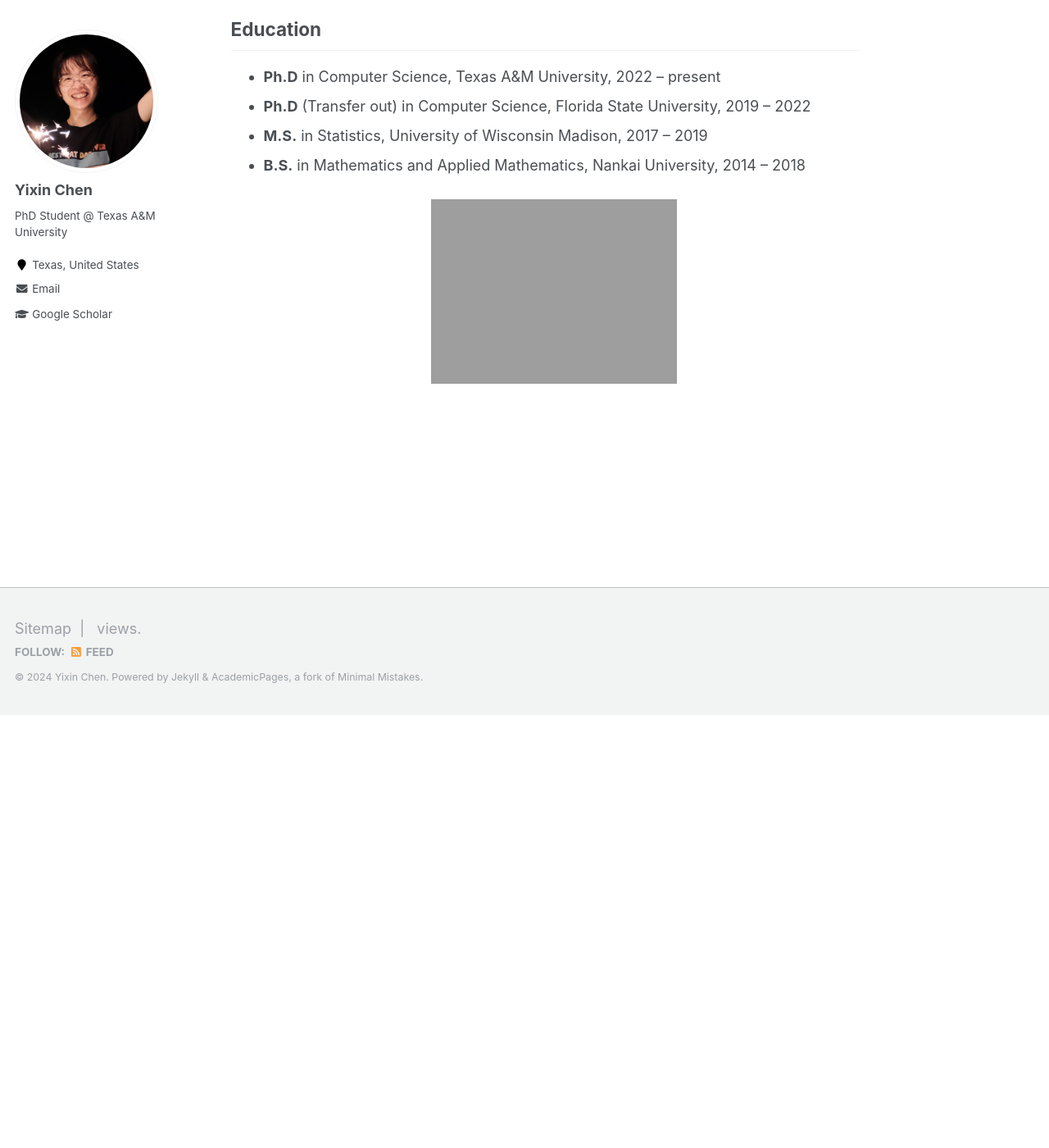
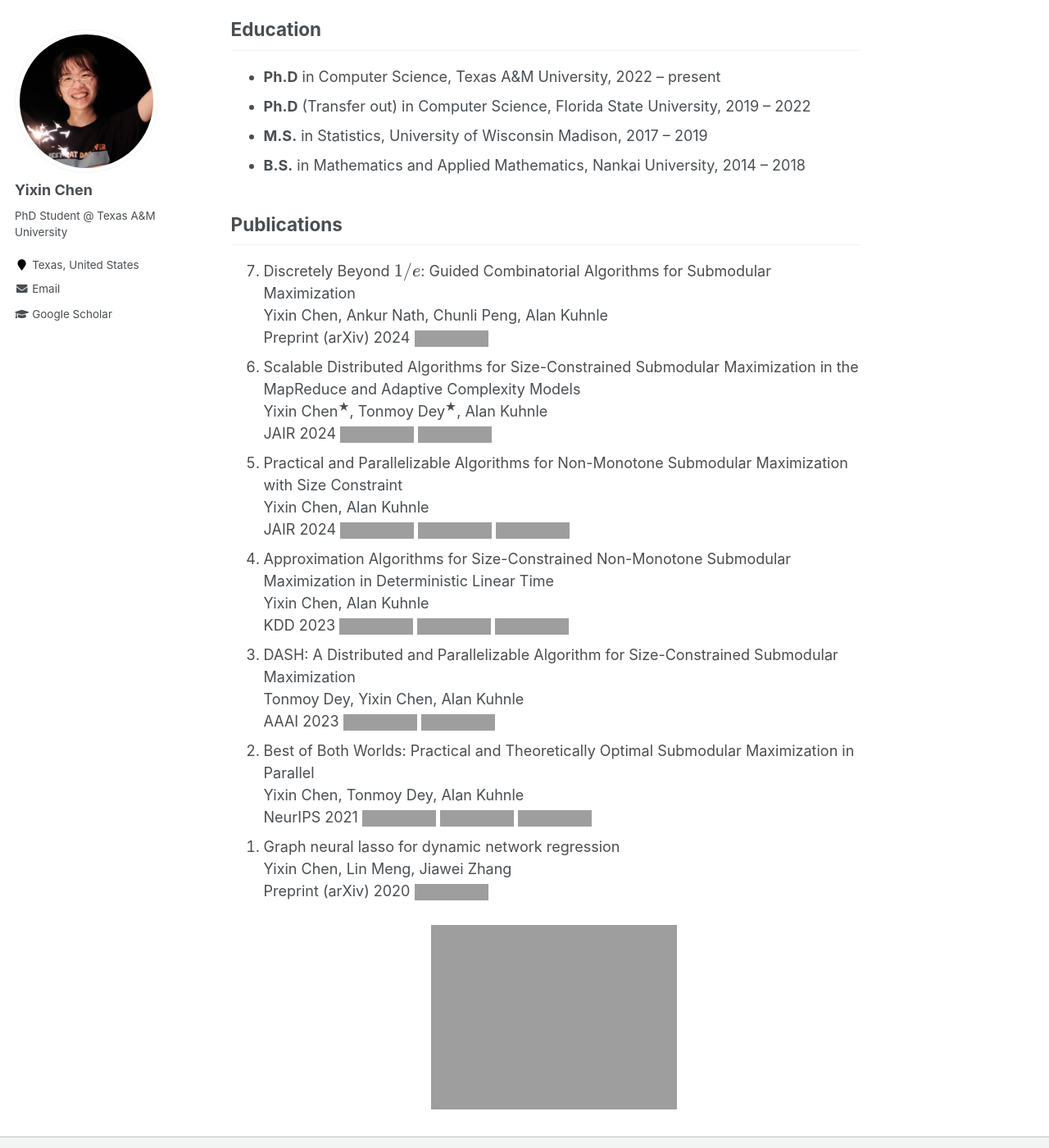
Before and after one commit to yxchen95/yxchen95.github.io, a Jekyll site: the page built from _pages/about.md, in a window 1280 px wide and 1400 px high, scrolled down 528 px. Shown: the whole window at 82% size. Built offline with Jekyll 4.4.1, drawn with Linux system fonts in a browser that asks for light colours; formulas are drawn with MathJax 3; comment, search, counter and statistics services are not loaded; some of the changed text lies outside the part shown; grey boxes are pictures that could not be loaded.

Commit message:
update publication

```diff
--- a/_data/navigation.yml
+++ b/_data/navigation.yml
@@ -1,7 +1,7 @@
 # main links links
 main:
-  - title: "Publications"
-    url: /publications/
+  # - title: "Publications"
+  #   url: /publications/
 
   # - title: "CSCE656 Spring 2024"
   #   url: /csce656/
--- a/_pages/about.md
+++ b/_pages/about.md
@@ -1,6 +1,6 @@
 ---
 permalink: /
-title: "About me"
+title: "Yixin Chen"
 excerpt: "About"
 author_profile: true
 redirect_from:
@@ -37,25 +37,42 @@ Prior that, I received my Master of Science degree in Statistics at [University
 * **M.S.** in Statistics, University of Wisconsin Madison, 2017 -- 2019
 * **B.S.** in Mathematics and Applied Mathematics, Nankai University, 2014 -- 2018
 
-<!--
+
 ## Publications
 
-### Peer-reviewed Conference & Journal
+<!-- ### Peer-reviewed Conference & Journal -->
 
-<a href="https://www.mdpi.com/2075-1680/12/4/389" target="_blank"><img src="https://img.shields.io/badge/Axioms-2023-blue?style=flat-square"></a> Chunfang Shao, Xiujie Wei, Peixin Ye, and <u>Shuo Xing</u><sup>&spades;</sup>.  &quot;**Efficiency of Orthogonal Matching Pursuit for Group Sparse Recovery**&quot;. In *Axioms*.
+<ol reversed>
+  <li>Discretely Beyond $1/e$: Guided Combinatorial Algorithms for Submodular Maximization<br>
+  Yixin Chen, Ankur Nath, Chunli Peng, Alan Kuhnle<br>
+  Preprint (arXiv) 2024 <a href="https://arxiv.org/abs/2405.05202" target="_blank"><img src="https://img.shields.io/badge/arXiv-green?style=flat-square"></a></li>
 
-<a href="https://www.worldscientific.com/doi/10.1142/S0219691322500485" target="_blank"><img src="https://img.shields.io/badge/IJWMIP-2022-blue?style=flat-square"></a> Wenhui Zhang, Peixin Ye, and <u>Shuo Xing</u>. &quot;**Optimality of the Rescaled Pure Greedy Learning Algorithm**&quot;. In *International Journal of Wavelets, Multiresolution and Information Processing*.
+  <li>Scalable Distributed Algorithms for Size-Constrained Submodular Maximization in the MapReduce and Adaptive Complexity Models<br>
+  Yixin Chen<sup>&#9733;</sup>, Tonmoy Dey<sup>&#9733;</sup>, Alan Kuhnle<br>
+  JAIR 2024 <a href="https://jair.org/index.php/jair/article/view/15484" target="_blank"><img src="https://img.shields.io/badge/link-blue?style=flat-square"></a> <a href="https://arxiv.org/abs/2206.09563" target="_blank"><img src="https://img.shields.io/badge/arXiv-green?style=flat-square"></a></li>
 
-<a href="https://www.mdpi.com/2075-1680/11/9/437" target="_blank"><img src="https://img.shields.io/badge/Axioms-2022-blue?style=flat-square"></a> Wenhui Zhang, Peixin Ye, <u>Shuo Xing</u>, and Xu Xu. &quot;**Optimality of the Approximation and Learning by the Rescaled Pure Super Greedy Algorithms**&quot;. In *Axioms*.
+  <li>Practical and Parallelizable Algorithms for Non-Monotone Submodular Maximization with Size Constraint<br>
+  Yixin Chen, Alan Kuhnle<br>
+  JAIR 2024 <a href="https://jair.org/index.php/jair/article/view/14323" target="_blank"><img src="https://img.shields.io/badge/link-blue?style=flat-square"></a> <a href="https://arxiv.org/abs/2009.01947" target="_blank"><img src="https://img.shields.io/badge/arXiv-green?style=flat-square"></a> <a href="https://gitlab.com/luciacyx/nm-adaptive-code.git" target="_blank"><img src="https://img.shields.io/badge/code-gray?style=flat-square"></a></li>
 
-<a href="https://www.mdpi.com/2075-1680/11/5/186" target="_blank"><img src="https://img.shields.io/badge/Axioms-2022-blue?style=flat-square"></a> Chunfang Shao, Jincai Chang, Peixin Ye, Wenhui Zhang, and <u>Shuo Xing</u>. &quot;**Almost Optimality of the Orthogonal Super Greedy Algorithm for $μ$-Coherent Dictionaries**&quot;. In *Axioms*.
+  <li>Approximation Algorithms for Size-Constrained Non-Monotone Submodular Maximization in Deterministic Linear Time<br>
+  Yixin Chen, Alan Kuhnle<br>
+  KDD 2023 <a href="https://dl.acm.org/doi/abs/10.1145/3580305.3599259" target="_blank"><img src="https://img.shields.io/badge/link-blue?style=flat-square"></a> <a href="https://arxiv.org/abs/2104.06873" target="_blank"><img src="https://img.shields.io/badge/arXiv-green?style=flat-square"></a> <a href="https://gitlab.com/luciacyx/dtm-linear-code.git" target="_blank"><img src="https://img.shields.io/badge/code-gray?style=flat-square"></a></li>
 
-### Preprints
+  <li>DASH: A Distributed and Parallelizable Algorithm for Size-Constrained Submodular Maximization<br>
+  Tonmoy Dey, Yixin Chen, Alan Kuhnle<br>
+  AAAI 2023 <a href="https://ojs.aaai.org/index.php/AAAI/article/view/25508" target="_blank"><img src="https://img.shields.io/badge/link-blue?style=flat-square"></a> <a href="https://arxiv.org/abs/2206.09563" target="_blank"><img src="https://img.shields.io/badge/arXiv-green?style=flat-square"></a></li>
 
-<a href="https://arxiv.org/abs/2312.00155" target="_blank"><img src="https://img.shields.io/badge/arXiv-2023-blue?style=flat-square"></a> Wenjing Chen, <u>Shuo Xing</u>, and Victoria G. Crawford. &quot;**A Threshold Greedy Algorithm for Noisy Submodular Maximization**&quot;. In *arXiv*.
+  <li>Best of Both Worlds: Practical and Theoretically Optimal Submodular Maximization in Parallel<br>
+  Yixin Chen, Tonmoy Dey, Alan Kuhnle<br>
+  NeurIPS 2021 <a href="https://proceedings.neurips.cc/paper/2021/hash/d63fbf8c3173730f82b150c5ef38b8ff-Abstract.html" target="_blank"><img src="https://img.shields.io/badge/link-blue?style=flat-square"></a> <a href="https://arxiv.org/abs/2111.07917" target="_blank"><img src="https://img.shields.io/badge/arXiv-green?style=flat-square"></a> <a href="https://gitlab.com/deytonmoy000/submodular-bestofbothworlds" target="_blank"><img src="https://img.shields.io/badge/code-gray?style=flat-square"></a></li>
 
-<a href="https://arxiv.org/abs/2311.08364" target="_blank"><img src="https://img.shields.io/badge/arXiv-2023-blue?style=flat-square"></a> Rui Pan<sup>&diams;</sup>, <u>Shuo Xing</u><sup>&diams;</sup>, Shizhe Diao, Xiang Liu, Kashun Shum, Jipeng Zhang, and Tong Zhang. &quot;**Plum: Prompt Learning using Metaheuristic**&quot;. In *arXiv*.
- -->
+  <li>Graph neural lasso for dynamic network regression<br>
+  Yixin Chen, Lin Meng, Jiawei Zhang<br>
+  Preprint (arXiv) 2020 <a href="https://arxiv.org/abs/1907.11114" target="_blank"><img src="https://img.shields.io/badge/arXiv-green?style=flat-square"></a></li>
+</ol>
+
+
 
 <!-- ### Manuscript & Submission
 
```
